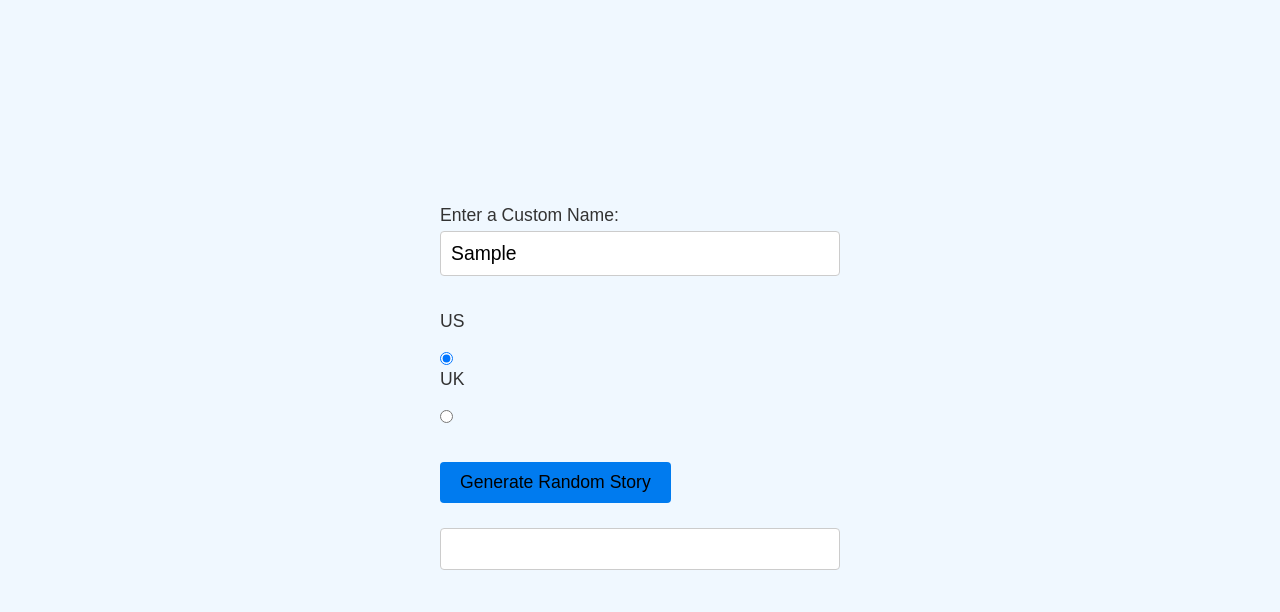
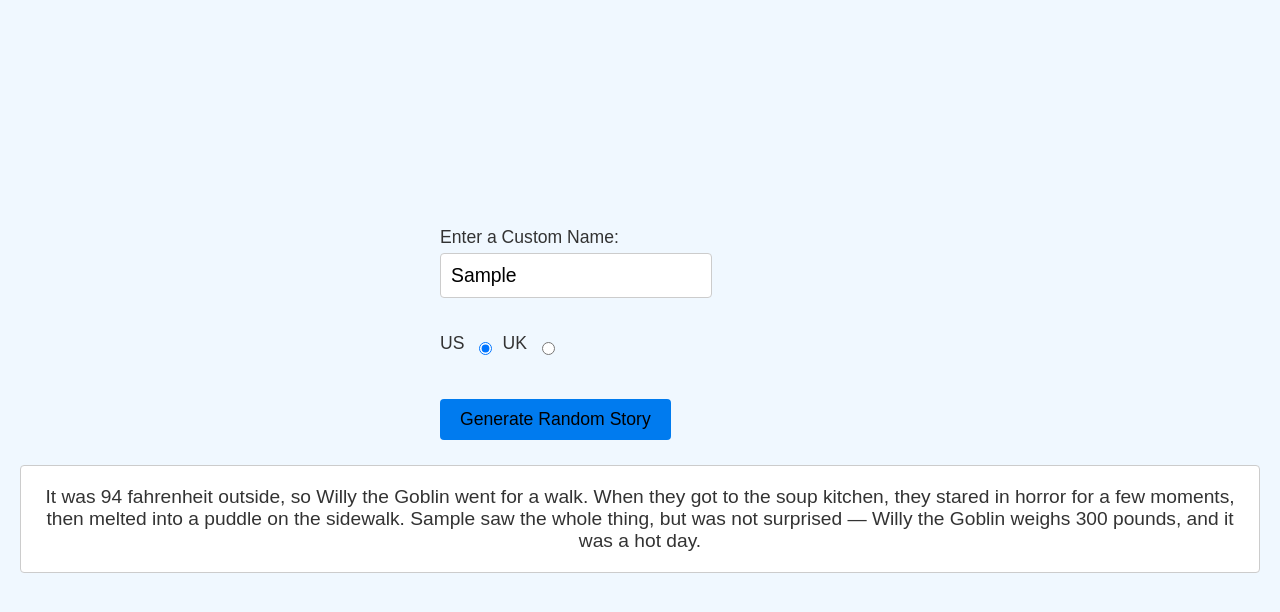
Before and after one commit to MelchizedekMunene/STORY-GENERATOR, a plain HTML site: page index.html in a window 1280 px wide. Both pictures are taken after typing "Sample" into the empty fields and a click on the button "Generate Random Story". Drawn offline with Linux system fonts and the light colour scheme.

Commit message:
Finalised the story-generator

```diff
--- a/index.html
+++ b/index.html
@@ -12,15 +12,14 @@
             <input type="text" id="customname" placeholder="Type a random name" />
         </label>
     </div>
-    <div>
+    <div class="radio-container">
         <label for="us">US</label><input type="radio" name="ukus" id="us" value="us" checked />
         <label for="uk">UK</label><input type="radio" name="ukus" id="uk" value="uk" />
     </div>
     <div>
         <button class="randomise">Generate Random Story</button>
     </div>
-    <div>
-        <p class="story"></p>
-    </div>
+    <p class="story"></p>
+    <script src="main.js" defer></script>
 </body>
 </html>
--- a/main.js
+++ b/main.js
@@ -0,0 +1,42 @@
+const customName = document.getElementById("customname");
+const randomise = document.querySelector(".randomise");
+const story = document.querySelector(".story");
+
+function randomValuefromArray(array) {
+  const randomIndex = Math.floor(Math.random() * array.length);
+  return array[randomIndex];
+}
+
+const storyText = "It was 94 fahrenheit outside, so :insertx: went for a walk. When they got to :inserty:, they stared in horror for a few moments, then :insertz:. Bob saw the whole thing, but was not surprised — :insertx: weighs 300 pounds, and it was a hot day."
+const insertX = ["Willy the Goblin", "Big Daddy", "Father Christmas"];
+const insertY = ["the soup kitchen", "DisneyLand", "the White House"];
+const insertZ =["spontaneously combusted", "melted into a puddle on the sidewalk", "turned into a slug and ran away"];
+
+randomise.addEventListener("click" , result);
+
+function result() {
+  let newStory = storyText;
+
+  const xItem = randomValuefromArray(insertX);
+  const yItem = randomValuefromArray(insertY);
+  const zItem = randomValuefromArray(insertZ);
+
+  newStory = newStory.replaceAll(":insertx:" ,xItem);
+  newStory = newStory.replaceAll(":inserty:" ,yItem);
+  newStory = newStory.replaceAll(":insertz:" ,zItem);
+
+  if(customName.value !== " ") {
+    const name = customName.value;
+    newStory = newStory.replaceAll("Bob" ,name);
+  }
+
+  if(document.getElementById("uk").checked) {
+    const weight = `${Math.round(300*0.0714286)} stone`;
+    const temperature = `${Math.round((94-32) * 5/9)} centigrade`;
+    newStory = newStory.replaceAll("94 fahrenheit", temperature);
+    newStory = newStory.replaceAll("300 pounds", weight);
+  }
+
+  story.textContent = newStory;
+  story.computedStyleMap.visibility = "visible";
+}
--- a/styling.css
+++ b/styling.css
@@ -22,7 +22,7 @@ body {
 div {
     margin-bottom: 25px;
     width: 100%;
-    max-width: 400px; /* Limit the width of the container */
+    max-width: 400px;
 }
 
 /* Label Styling */
@@ -38,14 +38,21 @@ input[type="text"] {
     font-size: 1.1em;
     border: 1px solid #ccc;
     border-radius: 4px;
-    width: 100%; /* Full width of the container */
-    display: block; /* Ensure input is on its own line */
     margin-top: 5px;
 }
 
 /* Input Radio Styling */
-input[type="radio"] {
-    margin-top: 10px;
+input[type = "radio"] {
+    margin-top: 0;
+    margin-left: 5px;
+}
+
+/*Input Radio Comtainer Styling*/
+.radio-container {
+    display: flex;
+    gap: 10px;
+    align-items: center;
+    margin-bottom: 25px;
 }
 
 /* Button Styling */
@@ -56,7 +63,7 @@ button.randomise {
     border-radius: 4px;
     cursor: pointer;
     background-color: #007bef;
-    display: block; /* Ensure button is on its own line */
+    display: block;
     margin-top: 10px;
 }
 
@@ -72,6 +79,6 @@ button.randomise:hover {
     border: 1px solid #ccc;
     border-radius: 4px;
     background-color: white;
-    width: 100%; /* Full width of the container */
+    width: 100%;
     text-align: center;
 }
```
